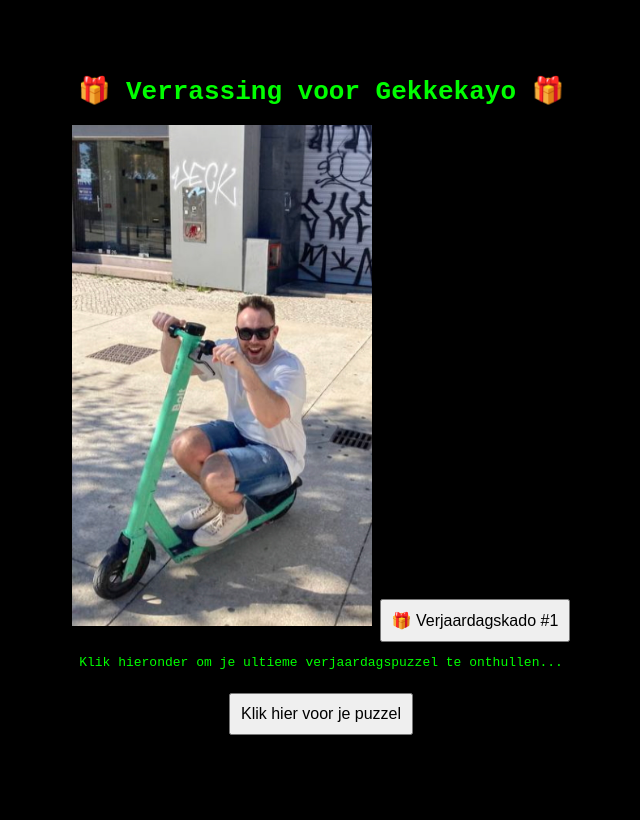
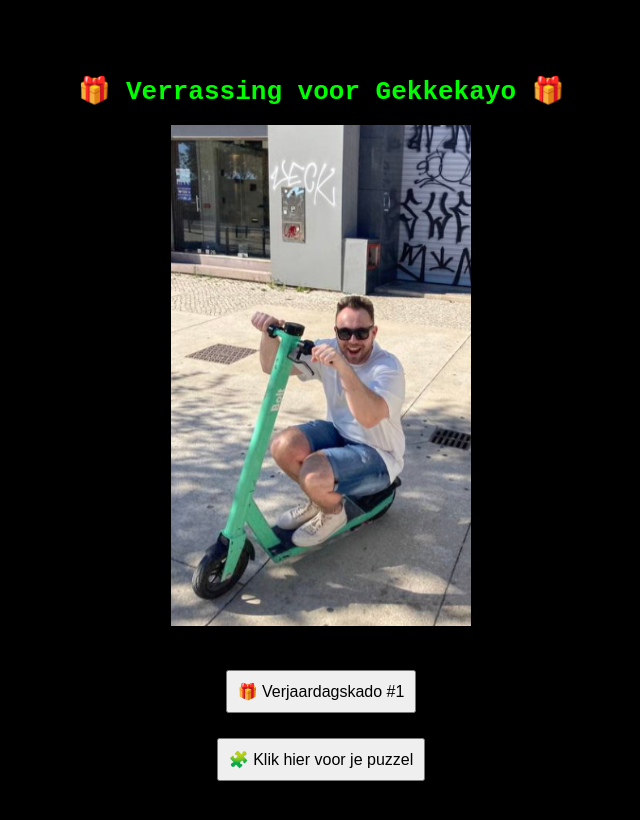
Before and after one commit to tijnster/tijnster.github.io, a plain HTML site: page index.html in a window 1280 px wide. Shown: the whole page, without its empty margins (319-959 px from the left). Drawn offline with Linux system fonts and the light colour scheme.

Commit message:
modified puzzle

```diff
--- a/index.html
+++ b/index.html
@@ -30,15 +30,25 @@
       font-size: 16px;
       margin-top: 10px;
     }
+    .button-container {
+      display: flex;
+      flex-direction: column;
+      align-items: center;
+      gap: 15px;
+      margin: 30px 0;
+    }
   </style>
 </head>
 <body>
   <h1>🎁 Verrassing voor Gekkekayo 🎁</h1>
   <img src="kayo30.jpg" alt="Gekke Kayo" class="kayo-img" width="300">
-  <button onclick="toonKado()">🎁 Verjaardagskado #1</button>
+
+  <div class="button-container">
+    <button onclick="toonKado()">🎁 Verjaardagskado #1</button>
+    <button onclick="toonPuzzel()">🧩 Klik hier voor je puzzel</button>
+  </div>
+
   <img id="kadoImage" src="kayo30v2.jpg" alt="Verjaardagskado" style="display: none; margin-top: 20px; max-width: 100%;">
-  <p>Klik hieronder om je ultieme verjaardagspuzzel te onthullen...</p>
-  <button onclick="toonPuzzel()">Klik hier voor je puzzel</button>
 
   <div id="puzzelContainer">
     <h2>🧠 Raad de bestemming</h2>
@@ -63,16 +73,11 @@
   </div>
 
   <script>
+    function toonKado() {
+      var img = document.getElementById("kadoImage");
+      img.style.display = img.style.display === "none" ? "block" : "none";
+    }
 
-
-    function toonKado() {
-    var img = document.getElementById("kadoImage");
-    if (img.style.display === "none") {
-      img.style.display = "block";
-    } else {
-      img.style.display = "none";
-    }
-  }
     function toonPuzzel() {
       document.getElementById("puzzelContainer").style.display = "block";
     }
```
